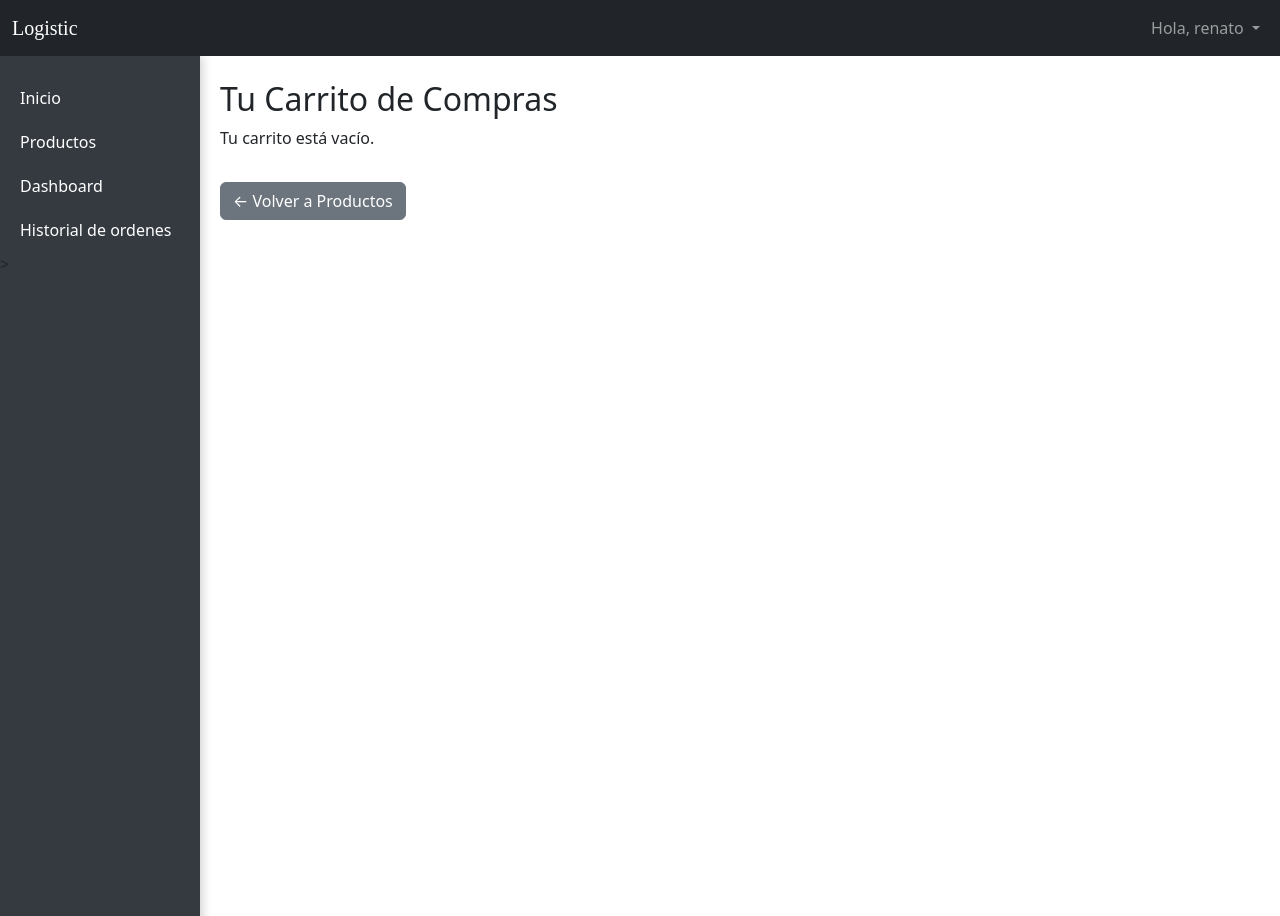
After one commit to Bukksy/TecnicasLUL, a Django app: a page that uses Productos/templates/base.html in a window 1280 px wide. The commit adds this page. Run offline with Django 5.2, Linux system fonts and the light colour scheme; a user stored in the database is signed in; data comes from the database, SQL or seed files in the repository; both versions use the stored data as it was after the commit; data that the repository does not hold is empty; some web fonts are replaced.

Commit message:
Carrito de compras e historial de compras

```diff
--- a/Productos/models.py
+++ b/Productos/models.py
@@ -1,4 +1,5 @@
 from django.db import models
+from django.contrib.auth.models import User
 
 class Producto(models.Model):
     nombre = models.CharField(max_length=255)
@@ -9,3 +10,48 @@ class Producto(models.Model):
 
     def __str__(self):
         return self.nombre
+
+
+class Carrito(models.Model):
+    usuario = models.ForeignKey(User, on_delete=models.CASCADE)
+    creado = models.DateTimeField(auto_now_add=True)
+    actualizado = models.DateTimeField(auto_now=True)
+
+    def __str__(self):
+        return f"Carrito de {self.usuario}"
+
+class ItemCarrito(models.Model):
+    carrito = models.ForeignKey(Carrito, on_delete=models.CASCADE, related_name='items')
+    producto = models.ForeignKey('Producto', on_delete=models.CASCADE)
+    cantidad = models.PositiveBigIntegerField(default=1)
+
+    def subtotal(self):
+        return self.cantidad*self.producto.precio
+
+    def __str__(self):
+        return f"{self.cantidad} x {self.producto.nombre}"
+
+
+class OrdenCompra(models.Model):
+    usuario = models.ForeignKey(User, on_delete=models.CASCADE)
+    fecha = models.DateTimeField(auto_now_add=True)
+    total = models.DecimalField(max_digits=10, decimal_places=2)
+    estado = models.CharField(max_length=20, choices=[
+        ('pendiente', 'Pendiente'),
+        ('pagado', 'Pagado'),
+        ('enviado', 'Enviado'),
+        ('completado', 'Completado'),
+        ('cancelado', 'Cancelado'),
+    ], default='pendiente')
+
+    def __str__(self):
+        return f"Orden #{self.id} de {self.usuario.username}"
+
+class DetalleOrden(models.Model):
+    orden = models.ForeignKey(OrdenCompra, on_delete=models.CASCADE, related_name='detalles')
+    producto = models.ForeignKey('Producto', on_delete=models.CASCADE)
+    cantidad = models.PositiveIntegerField()
+    precio_unitario = models.DecimalField(max_digits=10, decimal_places=2)
+
+    def subtotal(self):
+        return self.cantidad * self.precio_unitario
--- /dev/null
+++ b/Productos/templates/base.html
@@ -0,0 +1,104 @@
+{% load static %}
+<!DOCTYPE html>
+<html lang="es">
+<head>
+    <meta charset="UTF-8">
+    <meta name="viewport" content="width=device-width, initial-scale=1.0">
+    <title>{% block title %}Logistic{% endblock %}</title>
+
+    <!-- Bootstrap CSS -->
+    <link href="https://cdn.jsdelivr.net/npm/bootstrap@5.3.3/dist/css/bootstrap.min.css" rel="stylesheet">
+
+    <!-- Estilos personalizados -->
+    <link rel="stylesheet" href="{% static 'css/style-productos.css' %}">
+
+    <style>
+        body {
+            margin: 0;
+            padding: 0;
+        }
+
+        .sidebar {
+            position: fixed;
+            top: 56px; /* Altura del navbar */
+            left: 0;
+            width: 200px;
+            height: 100%;
+            background-color: #343a40;
+            padding-top: 20px;
+        }
+
+        .sidebar a {
+            display: block;
+            color: white;
+            padding: 10px 20px;
+            text-decoration: none;
+        }
+
+        .sidebar a.activo, .sidebar a:hover {
+            background-color: #495057;
+        }
+
+        .main-content {
+            margin-left: 200px;
+            padding: 20px;
+            padding-top: 80px; /* Para dar espacio al navbar */
+        }
+
+        .top-navbar {
+            position: fixed;
+            top: 0;
+            width: 100%;
+            z-index: 1000;
+        }
+    </style>
+</head>
+<body>
+
+    <!-- Navbar superior -->
+    <nav class="navbar navbar-expand-lg navbar-dark bg-dark top-navbar">
+        <div class="container-fluid">
+            <a class="navbar-brand" href="#" id="titulo">Logistic</a>
+            <button class="navbar-toggler" type="button" data-bs-toggle="collapse" data-bs-target="#navbarNav">
+                <span class="navbar-toggler-icon"></span>
+            </button>
+            <div class="collapse navbar-collapse" id="navbarNav">
+                <ul class="navbar-nav ms-auto">
+                    {% if user.is_authenticated %}
+                        <li class="nav-item dropdown">
+                            <a class="nav-link dropdown-toggle" href="#" id="navbarDropdown" role="button" data-bs-toggle="dropdown" aria-expanded="false">
+                                Hola, {{ user.username }}
+                            </a>
+                            <ul class="dropdown-menu dropdown-menu-end" aria-labelledby="navbarDropdown">
+                                <li><a class="dropdown-item" href="{% url 'logout' %}">Cerrar sesión</a></li>
+                            </ul>
+                        </li>
+                    {% else %}
+                        <li class="nav-item">
+                            <a class="nav-link" href="{% url 'login' %}">Login</a>
+                        </li>
+                    {% endif %}
+                </ul>
+            </div>
+        </div>
+    </nav>
+
+    <!-- Sidebar lateral -->
+    <div class="sidebar">
+        <a href="{% url 'inicio' %}" {% if request.path == '/inicio/' %}class="activo"{% endif %}>Inicio</a>
+        <a href="{% url 'productos_views' %}" {% if request.path == '/productos/' %}class="activo"{% endif %}>Productos</a>
+        <a href="{% url 'resumenInventario' %}" {% if request.path == '/resumen-inventario/' %}class="activo"{% endif %}>Dashboard</a>
+        <a href="{% url 'historial_ordenes' %}" {% if request.path == '/resumen-inventario/' %}class="activo"{% endif %}>Historial de ordenes</a>></a>
+    </div>
+
+    <!-- Contenido principal -->
+    <div class="main-content">
+        {% block content %}
+        <!-- Aquí se cargan los contenidos específicos de cada página -->
+        {% endblock %}
+    </div>
+
+    <!-- Bootstrap JS (opcional) -->
+    <script src="https://cdn.jsdelivr.net/npm/bootstrap@5.3.3/dist/js/bootstrap.bundle.min.js"></script>
+</body>
+</html>
--- /dev/null
+++ b/Productos/templates/carrito_view.html
@@ -0,0 +1,61 @@
+{% extends 'base.html' %}
+{% load static %}
+
+{% block content %}
+<h2>Tu Carrito de Compras</h2>
+
+<style>
+    table {
+        width: 100%;
+        margin-bottom: 20px;
+        border-collapse: collapse;
+    }
+    table th, table td {
+        padding: 10px;
+        text-align: left;
+        border: 1px solid #ddd;
+    }
+</style>
+
+{% if items %}
+<table>
+    <thead>
+        <tr>
+            <th>Producto</th>
+            <th>Precio Unitario</th>
+            <th>Cantidad</th>
+            <th>Subtotal</th>
+            <th>Acción</th>
+        </tr>
+    </thead>
+    <tbody>
+        {% for item in items %}
+        <tr>
+            <td>{{ item.producto.nombre }}</td>
+            <td>${{ item.producto.precio }}</td>
+            <td>{{ item.cantidad }}</td>
+            <td>${{ item.subtotal }}</td>
+            <td>
+                <form method="post" action="{% url 'quitar_del_carrito' item.id %}">
+                    {% csrf_token %}
+                    <button type="submit" class="btn btn-danger btn-sm">Eliminar</button>
+                </form>
+            </td>
+        </tr>
+        {% endfor %}
+    </tbody>
+</table>
+
+<h3>Total: ${{ total }}</h3>
+
+<form method="post" action="{% url 'finalizar_compra' %}">
+    {% csrf_token %}
+    <button type="submit" class="btn btn-success">Finalizar Compra</button>
+</form>
+
+{% else %}
+<p>Tu carrito está vacío.</p>
+{% endif %}
+
+<a href="{% url 'productos_views' %}" class="btn btn-secondary mt-3">← Volver a Productos</a>
+{% endblock %}
--- a/Productos/urls.py
+++ b/Productos/urls.py
@@ -5,6 +5,12 @@ urlpatterns = [
     path(' ', views.productos_view, name="productos_views"),
     path('agregar/', views.agregar, name='agregar'),
     path('editar/', views.editar, name='editar'),
-     path('editar/<int:id>/', views.editar_producto, name='editar_producto'),
+    path('editar/<int:id>/', views.editar_producto, name='editar_producto'),
     path('eliminar/<int:id>/', views.eliminar_producto, name='eliminar_producto'),
+    path('carrito/', views.ver_carrito, name='ver_carrito'),
+    path('carrito/agregar/<int:producto_id>/', views.agregar_al_carrito, name='agregar_al_carrito'),
+    path('carrito/quitar/<int:item_id>/', views.quitar_del_carrito, name='quitar_del_carrito'),
+    path('carrito/finalizar/', views.finalizar_compra, name='finalizar_compra'),
+    path('historial/', views.historial_ordenes, name='historial_ordenes'),
+
 ]
--- a/Productos/views.py
+++ b/Productos/views.py
@@ -1,6 +1,8 @@
 from django.shortcuts import render, redirect, get_object_or_404, redirect
-from .models import Producto
+from .models import Producto, Carrito, ItemCarrito, OrdenCompra, DetalleOrden
 from django.contrib.auth.decorators import login_required
+from django.db import transaction, models
+from django.contrib.auth.models import User
 
 # Create your views here.
 @login_required
@@ -57,3 +59,63 @@ def eliminar_producto(request, id):
     producto = get_object_or_404(Producto, id=id)
     producto.delete()
     return redirect('productos_views')
+
+
+@login_required
+def ver_carrito(request):
+    carrito, _ = Carrito.objects.get_or_create(usuario=request.user)
+    items = carrito.items.select_related('producto')
+    total = sum(item.subtotal() for item in items)
+    return render(request, 'carrito_view.html', {'items': items, 'total': total})
+
+
+@login_required
+def agregar_al_carrito(request, producto_id):
+    producto = get_object_or_404(Producto, id=producto_id)
+    carrito, _ = Carrito.objects.get_or_create(usuario=request.user)
+
+    item, creado = ItemCarrito.objects.get_or_create(carrito=carrito, producto=producto)
+    if not creado:
+        item.cantidad += 1
+    item.save()
+
+    return redirect('ver_carrito')
+
+
+@login_required
+def quitar_del_carrito(request, item_id):
+    item = get_object_or_404(ItemCarrito, id=item_id, carrito__usuario=request.user)
+    item.delete()
+    return redirect('ver_carrito')
+
+@login_required
+def finalizar_compra(request):
+    carrito = get_object_or_404(Carrito, usuario=request.user)
+    items = carrito.items.select_related('producto')
+
+    if not items.exists():
+        return redirect('ver_carrito')
+
+    total = sum(item.subtotal() for item in items)
+
+    # Crear la orden
+    orden = OrdenCompra.objects.create(usuario=request.user, total=total)
+
+    # Crear los detalles
+    for item in items:
+        DetalleOrden.objects.create(
+            orden=orden,
+            producto=item.producto,
+            cantidad=item.cantidad,
+            precio_unitario=item.producto.precio
+        )
+
+    # Vaciar el carrito
+    items.delete()
+
+    return render(request, 'orden_exitosa.html', {'total': total})
+
+@login_required
+def historial_ordenes(request):
+    ordenes = OrdenCompra.objects.filter(usuario=request.user).order_by('-fecha')
+    return render(request, 'historial_ordenes.html', {'ordenes': ordenes})
```
Also changed, not shown: Productos/templates/historial_ordenes.html (added, +18 -0 lines), Productos/templates/orden_exitosa.html (added, +29 -0 lines), Productos/templates/productos_views.html (+11 -5 lines), Productos/migrations/0002_carrito_ordencompra_itemcarrito_detalleorden.py (added), db.sqlite3, media/productos/sanjuqliao.png (added).
